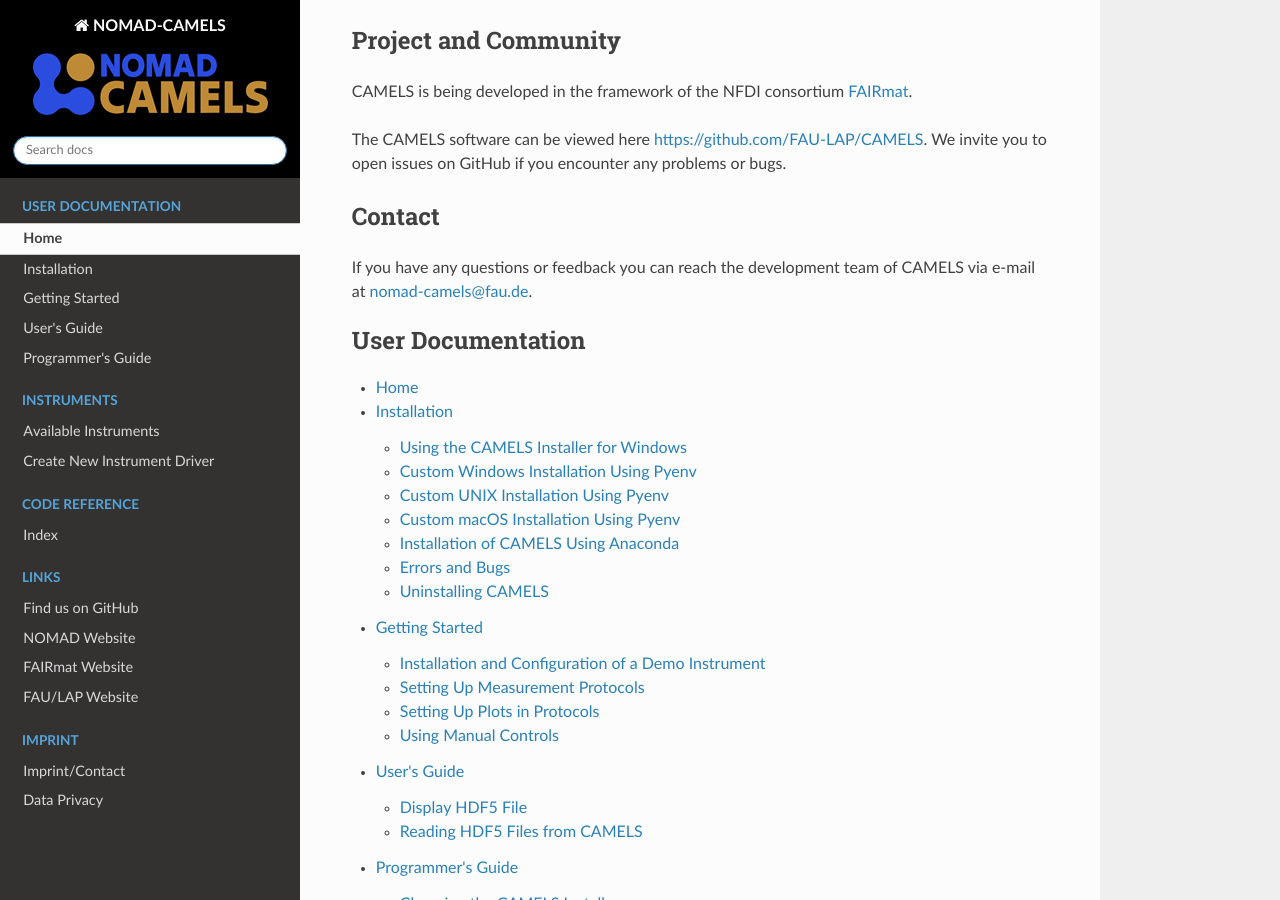
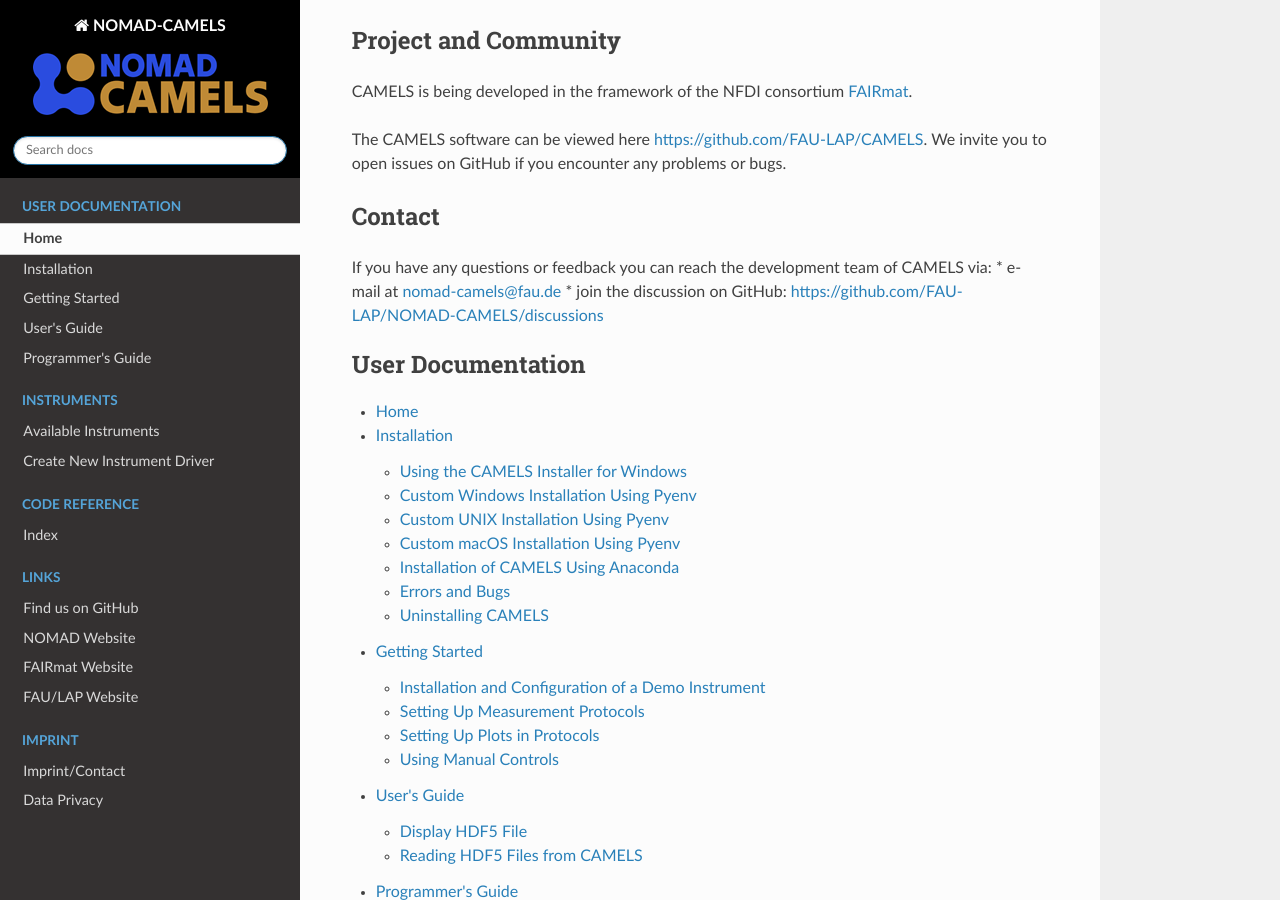
Before and after one commit to FAU-LAP/NOMAD-CAMELS, a Sphinx documentation site: the page built from docs/source/index.rst, in a window 1280 px wide and 900 px high, scrolled down 1207 px. Built offline with Sphinx 7.4.7 and the Read the Docs theme 2.0.0, drawn with Linux system fonts in a browser that asks for light colours; pages that are not in the unit, such as notebooks, are missing from menus.

Commit message:
Update index.rst

```diff
--- a/docs/source/index.rst
+++ b/docs/source/index.rst
@@ -33,7 +33,9 @@
 
 Contact
 =======
-If you have any questions or feedback you can reach the development team of CAMELS via e-mail at nomad-camels@fau.de.
+If you have any questions or feedback you can reach the development team of CAMELS via:
+* e-mail at nomad-camels@fau.de
+* join the discussion on GitHub: https://github.com/FAU-LAP/NOMAD-CAMELS/discussions
 
 .. toctree::
    :maxdepth: 2
```
